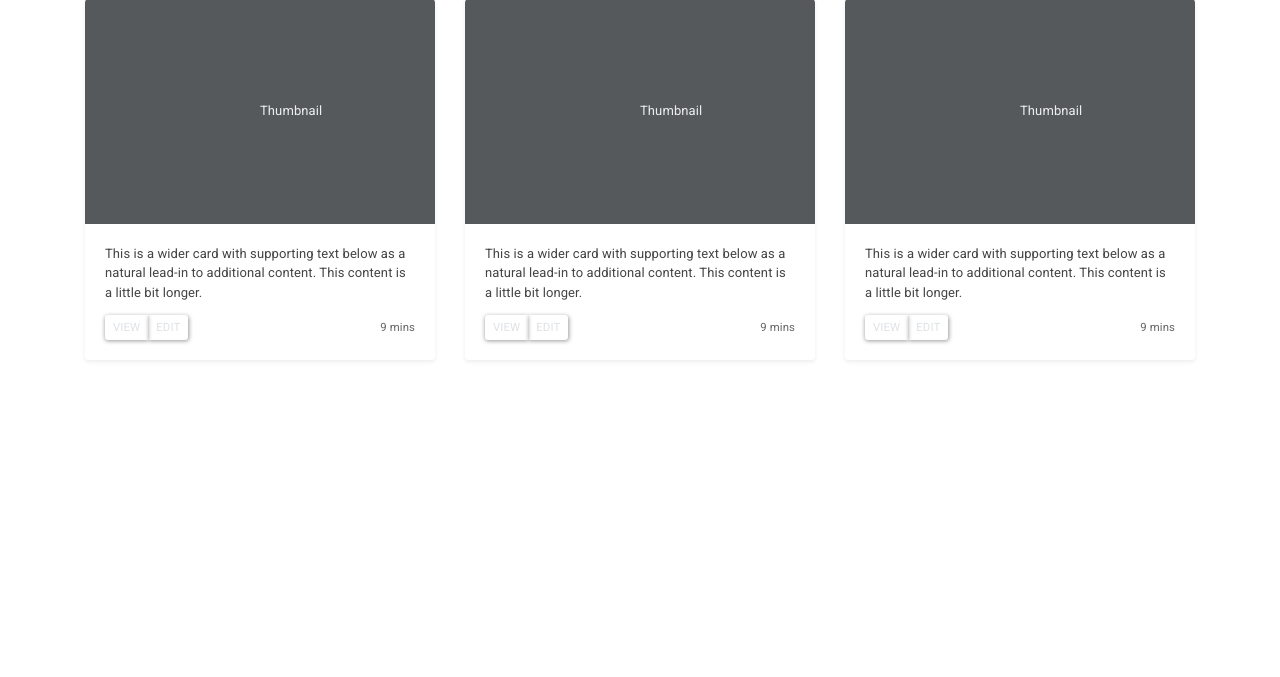
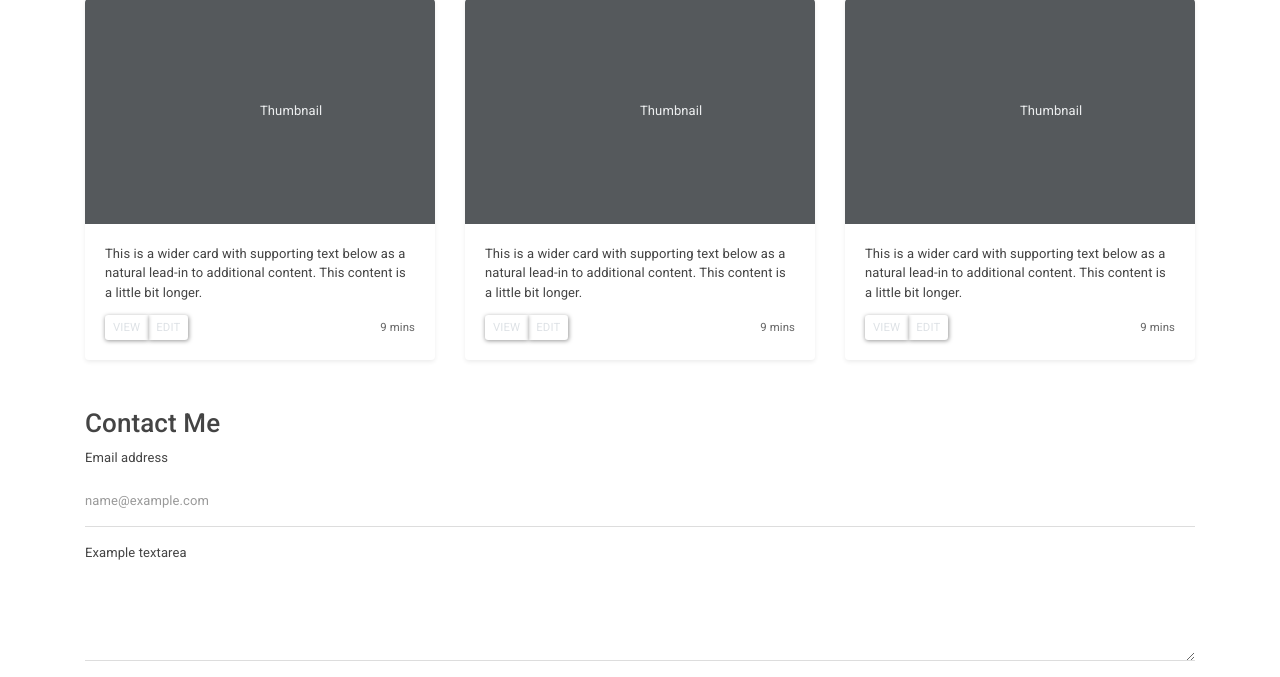
Before and after one commit to peterhaasme/portfolio_site, a Flask app: template templates/index.html in a window 1280 px wide. Shown: the part 1746-2423 px from the top of the page. Before the commit the page ends 2107 px from the top, so only its background shows below. Run offline with Flask 2, Linux system fonts and the light colour scheme; the template is opened without the code that fills it, so the values that code supplies are empty; some libraries are stand-ins or nearby versions.

Commit message:
add form starter

```diff
--- a/templates/index.html
+++ b/templates/index.html
@@ -201,6 +201,17 @@
       </div>
 
       <!-- Contact Form -->
+      <div class="container">
+        <h2>Contact Me</h2>
+        <div class="mb-3">
+          <label for="exampleFormControlInput1" class="form-label">Email address</label>
+          <input type="email" class="form-control" id="exampleFormControlInput1" placeholder="name@example.com">
+        </div>
+        <div class="mb-3">
+          <label for="exampleFormControlTextarea1" class="form-label">Example textarea</label>
+          <textarea class="form-control" id="exampleFormControlTextarea1" rows="3"></textarea>
+        </div>
+      </div>
     </main>
     <footer>
       <!-- Footer -->
```
